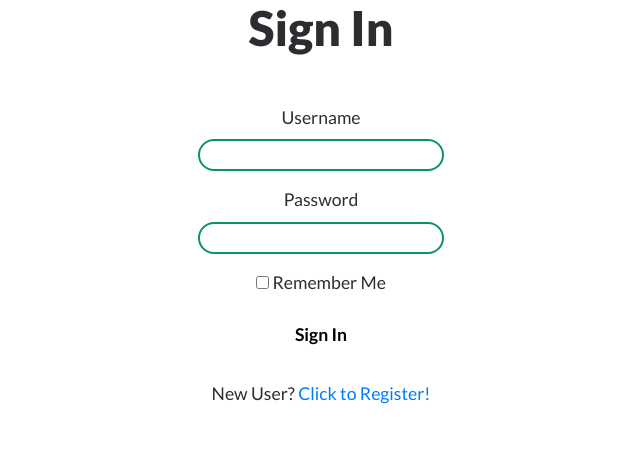
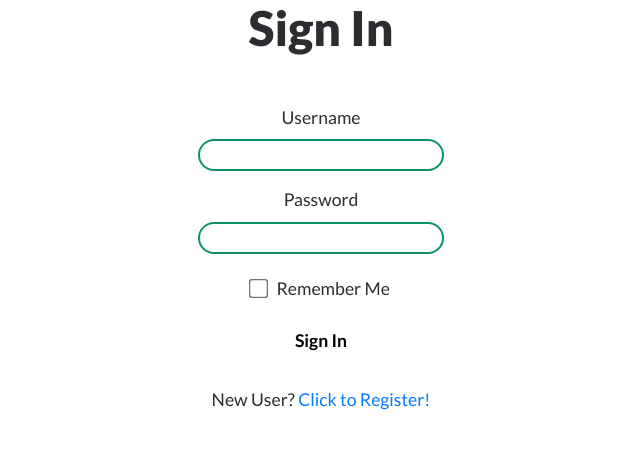
Before and after one commit to brucehow/examinaid, a Flask app: page /login in a window 1280 px wide. Shown: the part 120-569 px from the top of the page, without its empty margins (319-959 px from the left). Run offline with Flask 2, Linux system fonts and the light colour scheme; some libraries are stand-ins or nearby versions.

Commit message:
Add checkbox scaling, email field support

```diff
--- a/app/static/css/forms.css
+++ b/app/static/css/forms.css
@@ -7,7 +7,7 @@ h1.form-header {
   margin: 3rem 0 3rem;
 }
 
-#username, #password {
+#username, #email, #password, #repeat_password {
   border: 2px solid #0b926a;
   border-radius: 1rem;
   text-align: center;
@@ -15,12 +15,18 @@ h1.form-header {
   transition: 250ms;
 }
 
-#username:hover, #password:hover {
+#username:hover, #email:hover, #password:hover, #repeat_password:hover {
   width: 16em;
 }
 
-#username:active, #password:active {
+#username:active, #email:active, #password:active, #repeat_password:active {
   border-color: darkgreen;
+}
+
+input[type=checkbox] {
+  transform: scale(1.5);
+  margin-top: 0.75rem;
+  margin-right: 0.5rem;
 }
 
 #submit {
```
